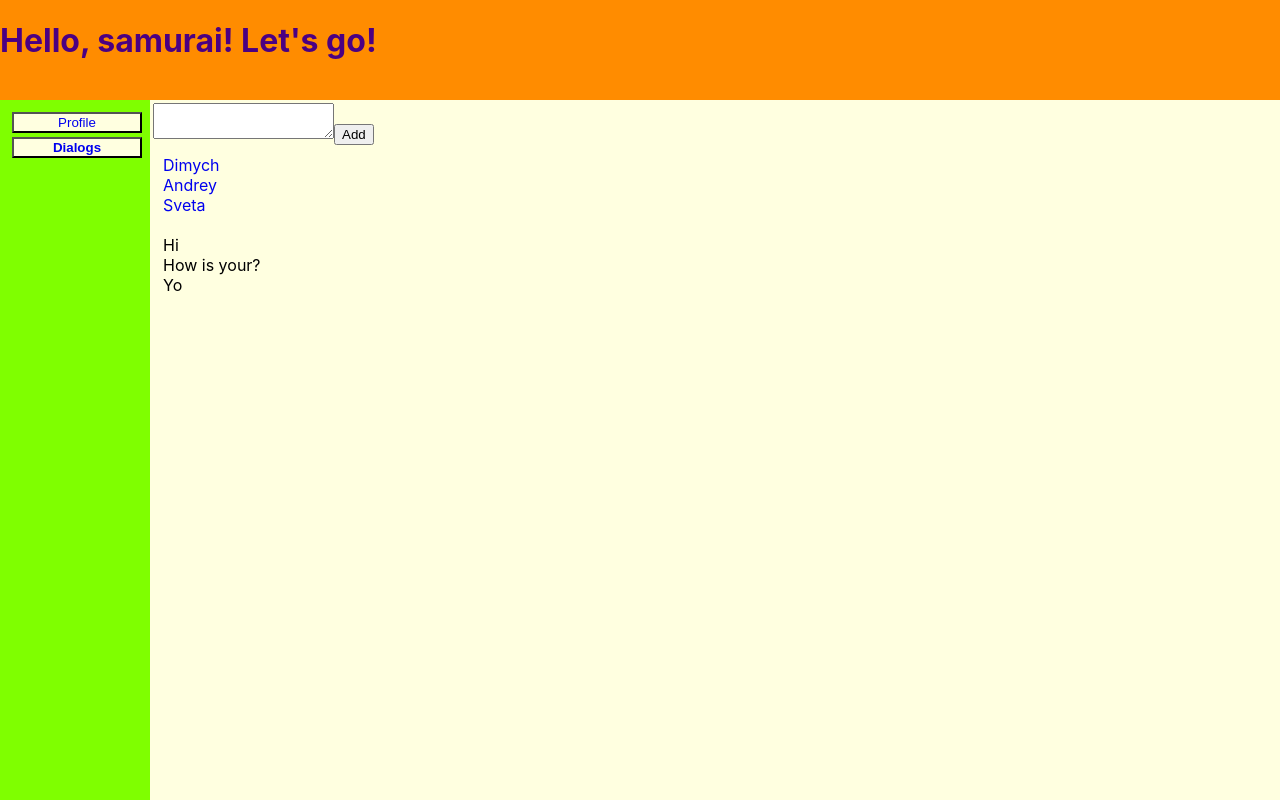
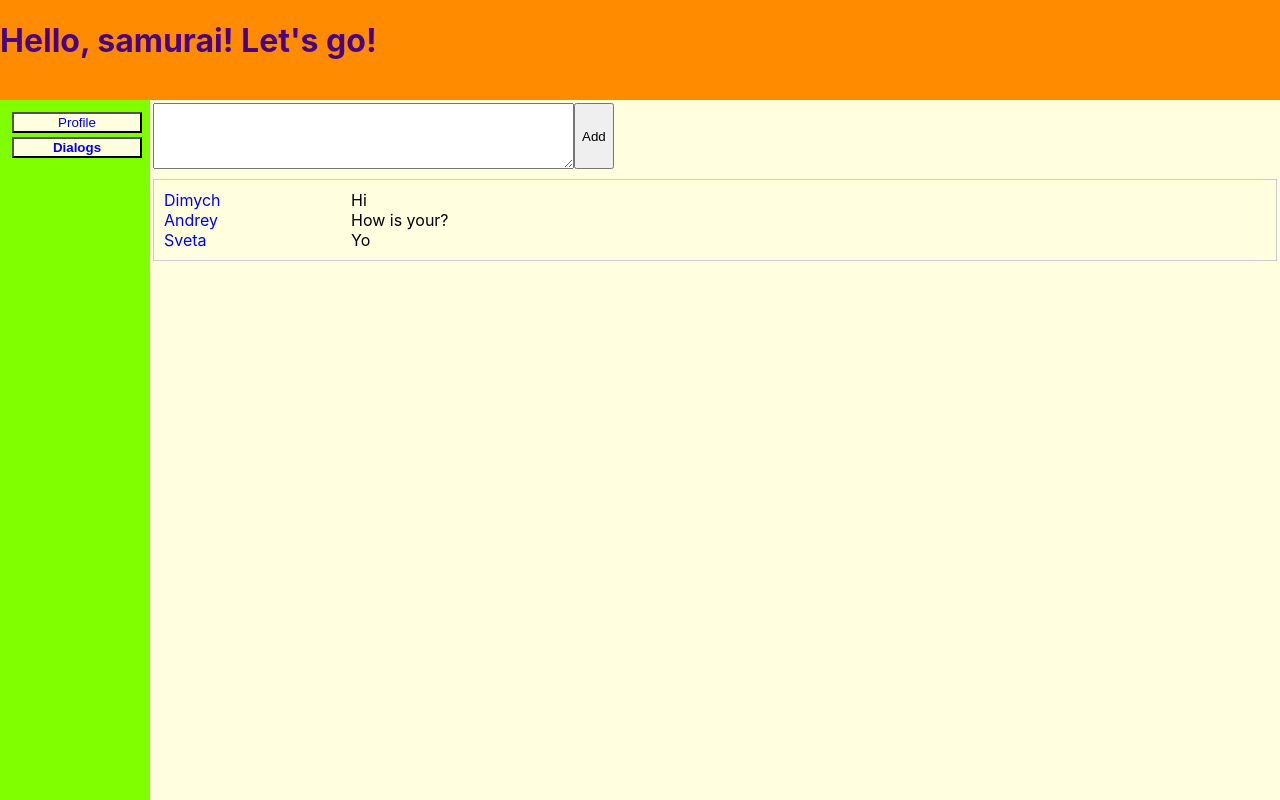
Before and after one commit to SPK80/samurai-way, a React (Create React App) app: page /dialogs in a window 1280 px wide. Built offline with nearby package versions, Linux system fonts and the light colour scheme.

Commit message:
refactor: add styles to DialogsPage and NewMessage

```diff
--- a/src/components/content/Dialogs/Dialogs.module.css
+++ b/src/components/content/Dialogs/Dialogs.module.css
@@ -1,6 +1,15 @@
 .dialogs {
     display: grid;
     grid-template-columns: 1fr 5fr;
+    border: solid 1px #ccc;
+    margin-top: 10px;
+}
+
+.newMessage {
+    display: flex;
+}
+
+.newMessage > textarea {
 }
 
 .dialogsItems {
--- a/src/components/content/Dialogs/DialogsPage.tsx
+++ b/src/components/content/Dialogs/DialogsPage.tsx
@@ -4,6 +4,7 @@ import {DialogsPageType} from "../../../redux/stateTypes";
 import {Messages} from "./Messages";
 import {NewMessage} from "./NewMessage";
 import {ActionTypes} from "../../../redux/actions";
+import s from './Dialogs.module.css'
 
 
 type DialogsPagePropsType = {
@@ -13,12 +14,15 @@ type DialogsPagePropsType = {
 
 export const DialogsPage: React.FC<DialogsPagePropsType> = ({state, dispatch}) => {
     return (
-        <div>
+        <>
             <NewMessage state={state.newMessageText} dispatch={dispatch}/>
 
-            <Dialogs state={state.dialogs}/>
+            <div className={s.dialogs}>
+                <Dialogs state={state.dialogs}/>
 
-            <Messages state={state.messages}/>
-        </div>
+                <Messages state={state.messages}/>
+            </div>
+
+        </>
     )
 }
--- a/src/components/content/Dialogs/NewMessage.tsx
+++ b/src/components/content/Dialogs/NewMessage.tsx
@@ -1,5 +1,6 @@
 import React, {ChangeEvent} from "react";
 import {ActionTypes, addMessageAC, changeNewMessageTextAC} from "../../../redux/actions";
+import s from './Dialogs.module.css'
 
 type NewMessagePagePropsType = {
     state: string
@@ -14,12 +15,15 @@ export const NewMessage: React.FC<NewMessagePagePropsType> = ({state, dispatch})
 
     function onClickHandler() {
         dispatch(addMessageAC())
-
     }
 
     return (
-        <div>
-            <textarea onChange={onChangeHandler} value={state}/>
+        <div className={s.newMessage}>
+            <textarea
+                rows={4} cols={50}
+                value={state}
+                onChange={onChangeHandler}
+            />
             <button onClick={onClickHandler}>Add</button>
         </div>
     )
```
